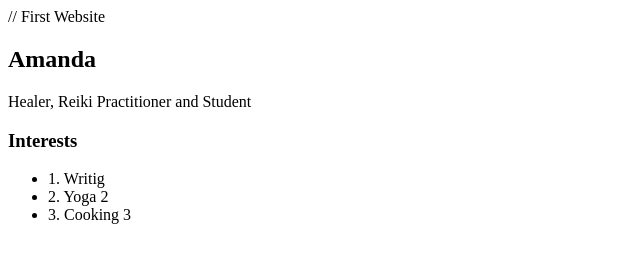
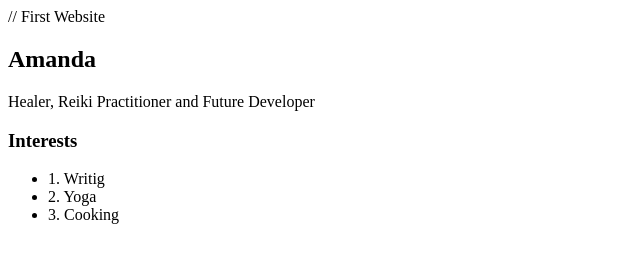
Before and after one commit to AmandaEm/Amanda-Smith.github.io, a plain HTML site: page index.html in a window 1280 px wide. Shown: the full height of the page, 0-640 px from the left. Drawn offline with Linux system fonts and the light colour scheme.

Commit message:
index.html

```diff
--- a/index.html
+++ b/index.html
@@ -18,13 +18,13 @@
 
                 <div class="content">
                     <h2>Amanda </h2>
-                    <p>Healer, Reiki Practitioner and Student </p>
+                    <p>Healer, Reiki Practitioner and Future Developer</p>
                     <div id="interests">
                         <h3>Interests</h3>
                         <ul>
                             <li>1. Writig </li>
-                            <li>2. Yoga 2</li>
-                            <li>3. Cooking 3</li>
+                            <li>2. Yoga </li>
+                            <li>3. Cooking </li>
                         </ul>
                     </div>
                 </div>
```
